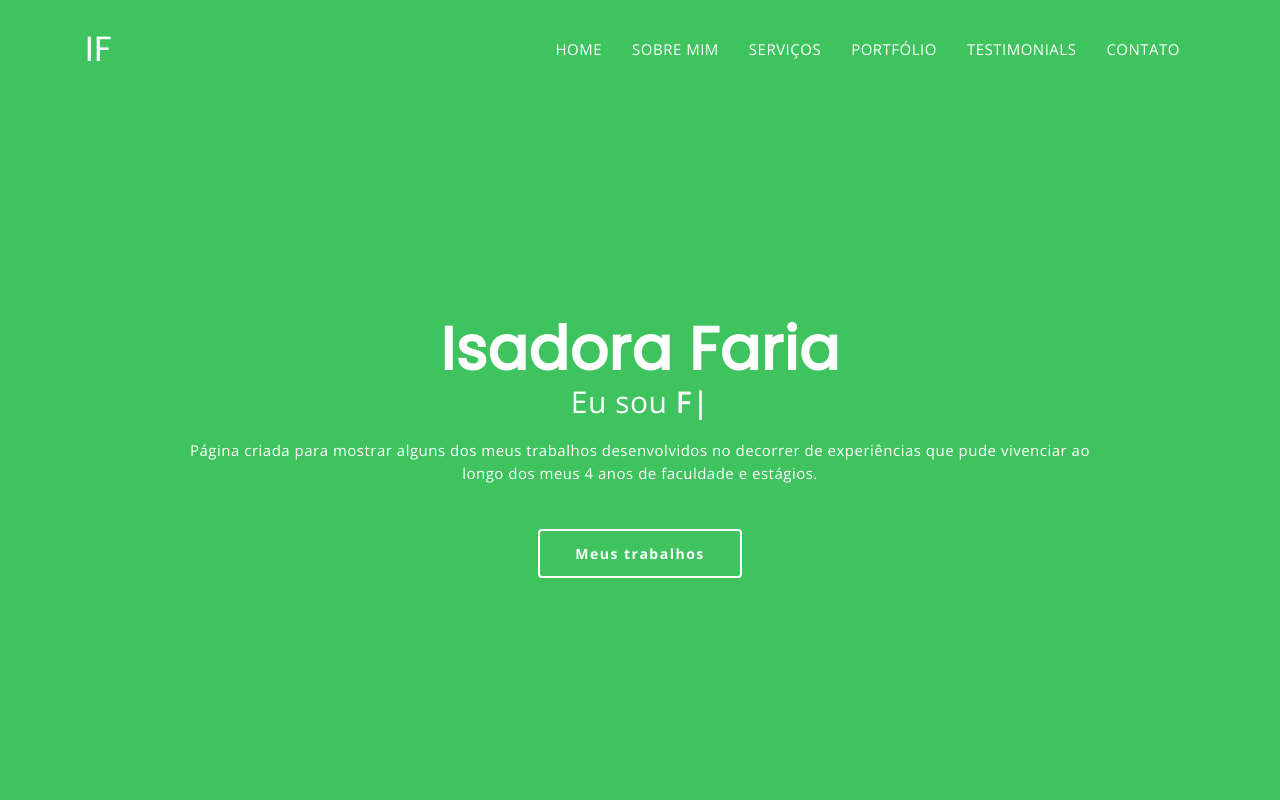
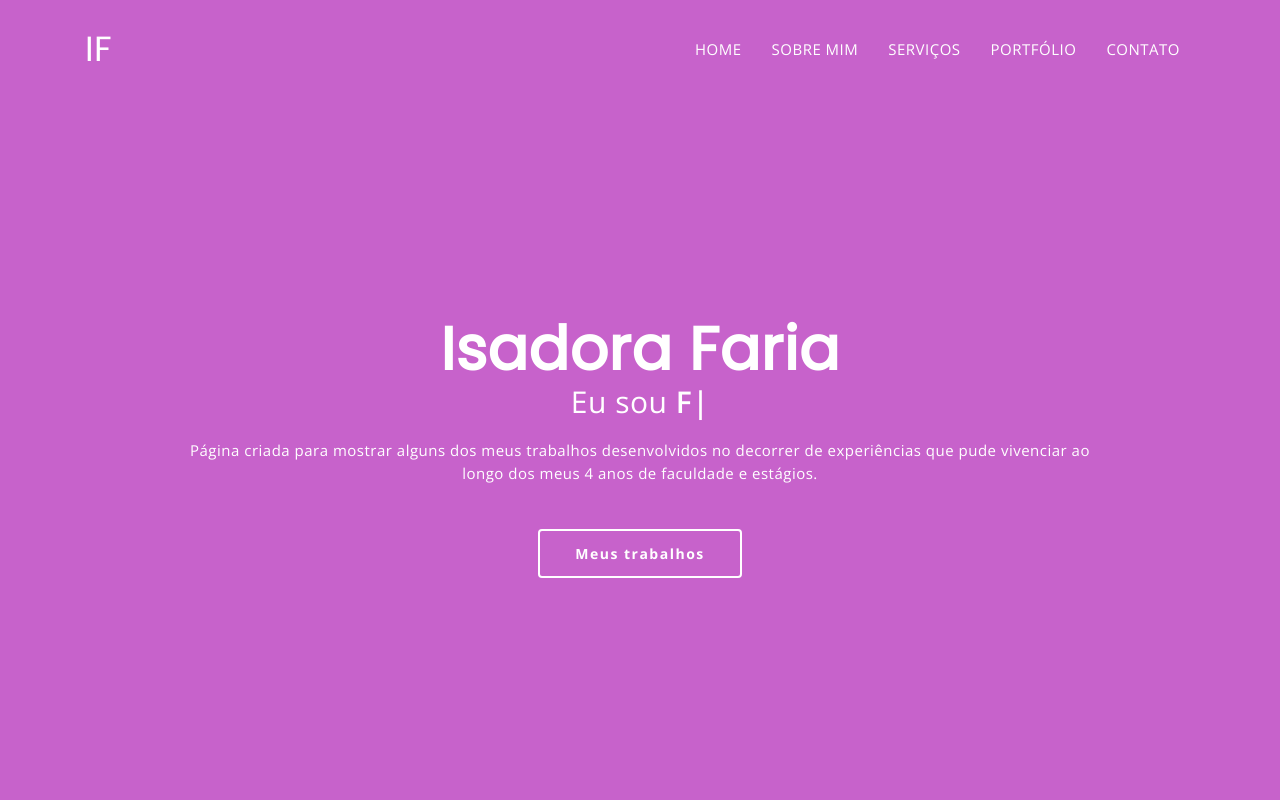
Before and after one commit to isadoraclarkson12/isadorafaria, a plain HTML site: page index.html in a window 1280 px wide. Shown: the top 800 px of the page. Drawn offline with nearby package versions, Linux system fonts and the light colour scheme.

Commit message:
Algumas alterações

```diff
--- a/index.html
+++ b/index.html
@@ -4,39 +4,16 @@
     <meta charset="utf-8">
     <meta http-equiv="X-UA-Compatible" content="IE=edge">
     <meta name="viewport" content="width=device-width, initial-scale=1">
-    <!-- The above 3 meta tags *must* come first in the head; any other head content must come *after* these tags -->
     <title>Isadora Faria - Home</title>
-    <!-- Favicon -->
     <link rel="shortcut icon" type="image/icon" href="assets/images/favicon.ico"/>
-    <!-- Font Awesome -->
     <link href="https://maxcdn.bootstrapcdn.com/font-awesome/4.6.3/css/font-awesome.min.css" rel="stylesheet">
-    <!-- Bootstrap -->
     <link href="assets/css/bootstrap.min.css" rel="stylesheet">
-    <!-- Slick slider -->
     <link href="assets/css/slick.css" rel="stylesheet">
-    <!-- Gallery Lightbox -->
     <link href="assets/css/magnific-popup.css" rel="stylesheet">
-    <!-- Theme color -->
-    <link id="switcher" href="assets/css/theme-color/green-theme.css" rel="stylesheet">
-
-    <!-- Main Style -->
+    <link id="switcher" href="assets/css/theme-color/purple-theme.css" rel="stylesheet">
     <link href="style.css" rel="stylesheet">
-
-    <!-- Fonts -->
-
-    <!-- Open Sans for body font -->
 	<link href="https://fonts.googleapis.com/css?family=Open+Sans:300,400,400i,600,700,800" rel="stylesheet">
-    <!-- Poppins for Title -->
   	<link href="https://fonts.googleapis.com/css?family=Poppins" rel="stylesheet">
-
-
-
-    <!-- HTML5 shim and Respond.js for IE8 support of HTML5 elements and media queries -->
-    <!-- WARNING: Respond.js doesn't work if you view the page via file:// -->
-    <!--[if lt IE 9]>
-      <script src="https://oss.maxcdn.com/html5shiv/3.7.2/html5shiv.min.js"></script>
-      <script src="https://oss.maxcdn.com/respond/1.4.2/respond.min.js"></script>
-    <![endif]-->
   </head>
   <body>
 
@@ -70,7 +47,6 @@
 			        <li><a href="#mu-about">SOBRE MIM</a></li>
 			        <li><a href="#mu-service">SERVIÇOS</a></li>
 		            <li><a href="#mu-portfolio">PORTFÓLIO</a></li>
-		            <li><a href="#mu-testimonials">TESTIMONIALS</a></li>
 		            <li><a href="#mu-contact">CONTATO</a></li>
 		      	</ul>
 		    </div><!-- /.navbar-collapse -->
```
Also changed, not shown: 1 other file.
